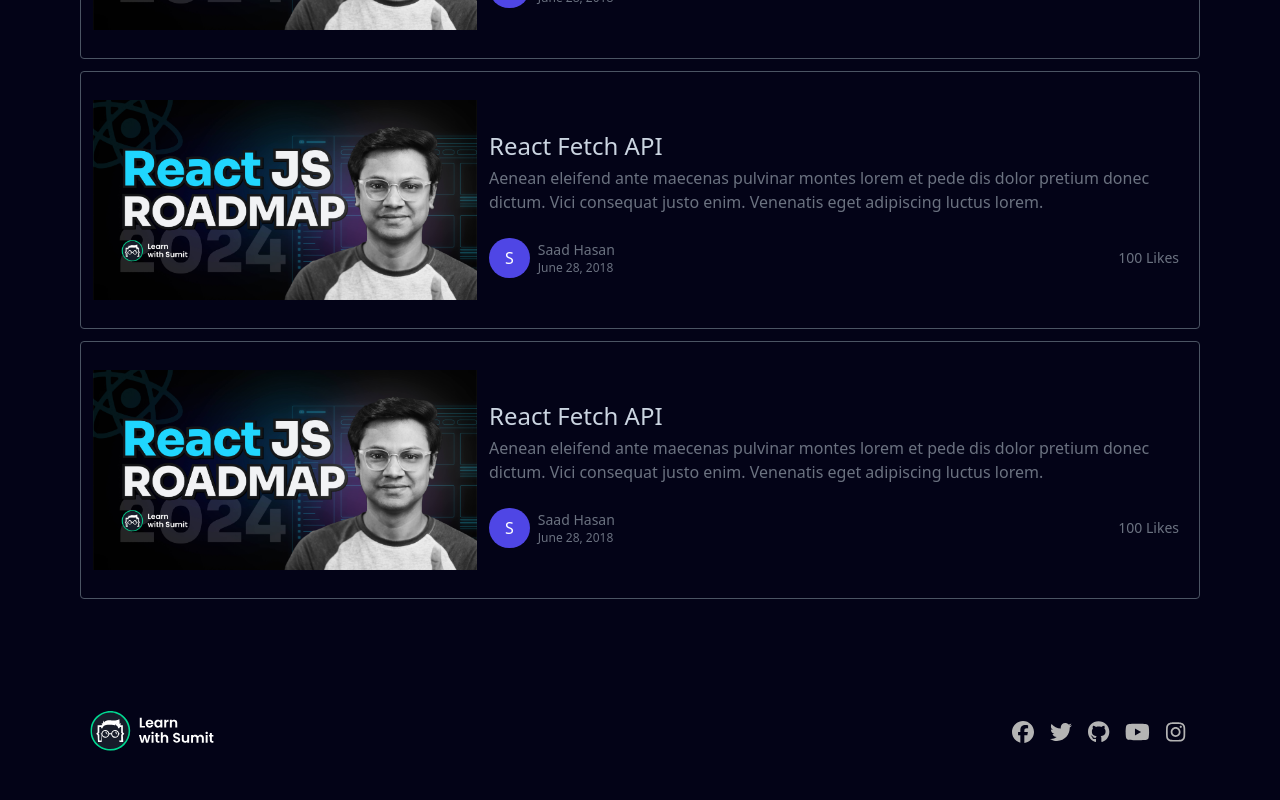
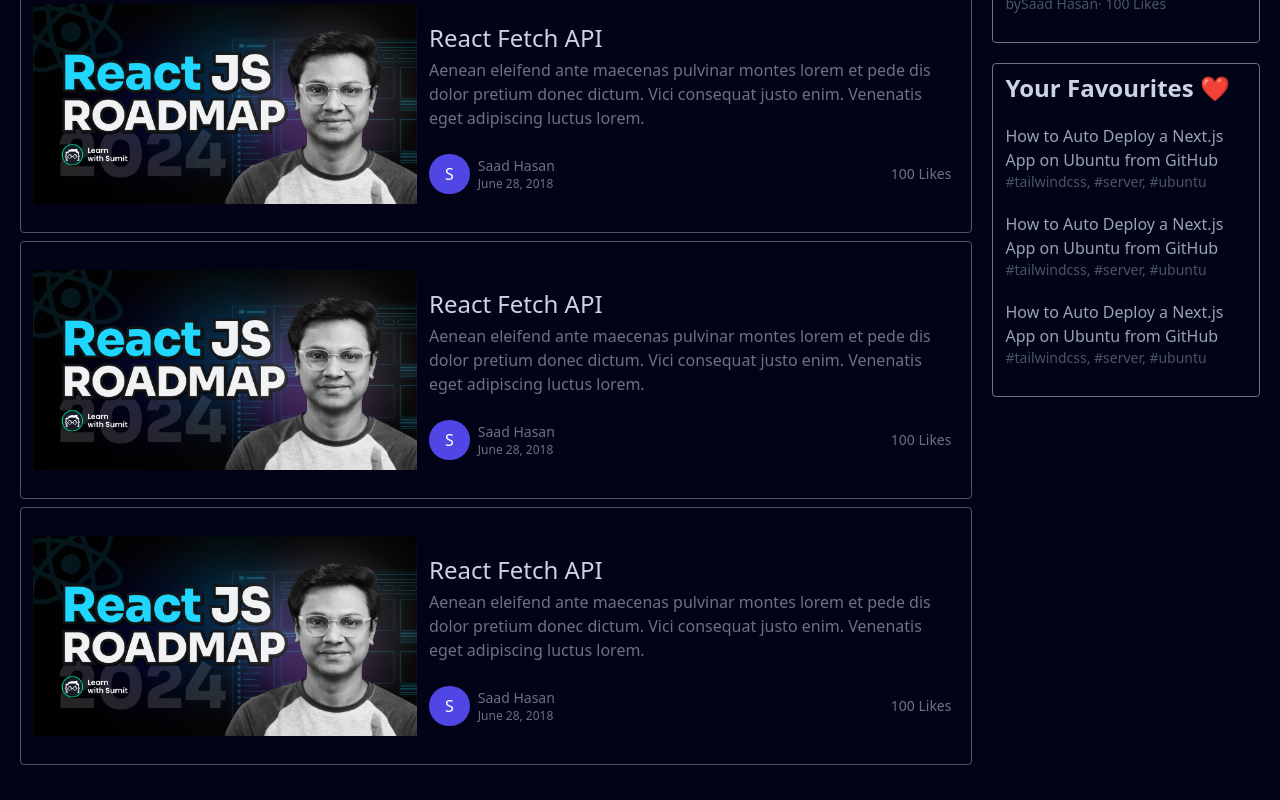
Before and after one commit to Nazim6269/nazimblogs, a React (Vite) app: page /profile in a window 1280 px wide. Shown: the part 820-1620 px from the top of the page. Before the commit the page ends 1572 px from the top, so only its background shows below. Built offline with nearby package versions, Linux system fonts and the light colour scheme.

Commit message:
♻️ refactor: restructure file organization

```diff
--- a/src/App.jsx
+++ b/src/App.jsx
@@ -1,20 +1,18 @@
 import { BrowserRouter, Route, Routes } from "react-router-dom";
 import "./App.css";
-import Footer from "./Components/Footer/Footer";
-import Navbar from "./Components/shared/Navbar/Navbar";
-import Container from "./Components/ui/container/Container";
 import CreateBlog from "./screens/CreateBlog/CreateBlog";
 import Home from "./screens/Home/Home";
 import Login from "./screens/Login/Login";
 import Profile from "./screens/Profile/Profile";
 import Register from "./screens/Register/Register";
+import Navbar from "./Components/Navbar/Navbar";
+import Footer from "./Components/Footer/Footer";
 
 function App() {
   return (
     <>
       <BrowserRouter>
         <Navbar />
-        <Container>
         <Routes>
           <Route exact path="/" element={<Home />} />
           <Route exact path="/login" element={<Login />} />
@@ -22,7 +20,6 @@
           <Route exact path="/create-blog" element={<CreateBlog />} />
           <Route exact path="/profile" element={<Profile />} />
         </Routes>
-        </Container>
         <Footer />
       </BrowserRouter>
     </>
--- /dev/null
+++ b/src/Components/BlogCard/BlogCard.jsx
@@ -0,0 +1,39 @@
+const BlogCard = () => {
+  return (
+    <div className="flex justify-center items-center gap-3 text-white  px-3 py-7 border rounded border-gray-600 transition duration-300 hover:ease-in hover:border-blue-400">
+      <img className="w-96 " src="/React-Roadmap.jpg" alt="" />
+      <div className="mt-2">
+        <h3 className="text-slate-300 text-xl lg:text-2xl">React Fetch API</h3>
+        <p className="mb-6 text-base text-gray-500 mt-1 ">
+          Aenean eleifend ante maecenas pulvinar montes lorem et pede dis dolor
+          pretium donec dictum. Vici consequat justo enim. Venenatis eget
+          adipiscing luctus lorem.
+        </p>
+
+        {/* <!-- Meta Informations --> */}
+        <div className=" flex justify-between items-center">
+          <div className="flex items-center capitalize space-x-2">
+            <div className="avater-img bg-indigo-600 text-white px-4 py-2 rounded-full">
+              <span className="">S</span>
+            </div>
+
+            <div>
+              <h5 className="text-gray-500 text-sm">
+                <a href="./profile.html">Saad Hasan</a>
+              </h5>
+              <div className="flex items-center text-xs text-gray-500">
+                <span>June 28, 2018</span>
+              </div>
+            </div>
+          </div>
+
+          <div className="text-sm px-2 py-1 text-gray-500">
+            <span>100 Likes</span>
+          </div>
+        </div>
+      </div>
+    </div>
+  );
+};
+
+export default BlogCard;
--- a/src/Components/Footer/footer.module.css
+++ b/src/Components/Footer/footer.module.css
@@ -2,7 +2,7 @@
   display: flex;
   justify-content: space-between;
   align-items: center;
-  padding: 0 90px;
+  padding: 20px 90px;
 }
 
 .image {
--- a/src/Components/shared/Navbar/Navbar.jsx
+++ b/src/Components/Navbar/Navbar.jsx
@@ -8,7 +8,9 @@
     <>
       <div className={styled.navbar}>
         <div className={styled.leftPanel}>
-          <img src="/logo.svg" alt="header logo" />
+          <Link to={"/"}>
+            <img src="/logo.svg" alt="header logo" />
+          </Link>
         </div>
         <div className={styled.rightPanel}>
           <Link to={"/create-blog"}>
--- a/src/Components/shared/SideBar/SideBar.jsx
+++ b/src/Components/SideBar/SideBar.jsx
@@ -1,5 +1,5 @@
-import Favorite from "../../Favorite/Favorite";
-import PopularBlog from "../../PopularBlog/PopularBlog";
+import Favorite from "../../Components/Favorite/Favorite";
+import PopularBlog from "../../Components/PopularBlog/PopularBlog";
 
 const SideBar = () => {
   return (
--- a/src/screens/BlogCards/BlogCards.jsx
+++ b/src/screens/BlogCards/BlogCards.jsx
@@ -1,38 +1,19 @@
+import BlogCard from "../../Components/BlogCard/BlogCard";
+import SideBar from "../../Components/SideBar/SideBar";
+
 const BlogCards = () => {
   return (
-    <div className="flex justify-center items-center gap-3 text-white  px-3 py-7 border rounded border-gray-600 transition duration-300 hover:ease-in hover:border-blue-400">
-      <img className="w-96 " src="/React-Roadmap.jpg" alt="" />
-      <div className="mt-2">
-        <h3 className="text-slate-300 text-xl lg:text-2xl">React Fetch API</h3>
-        <p className="mb-6 text-base text-gray-500 mt-1 ">
-          Aenean eleifend ante maecenas pulvinar montes lorem et pede dis dolor
-          pretium donec dictum. Vici consequat justo enim. Venenatis eget
-          adipiscing luctus lorem.
-        </p>
-
-        {/* <!-- Meta Informations --> */}
-        <div className=" flex justify-between items-center">
-          <div className="flex items-center capitalize space-x-2">
-            <div className="avater-img bg-indigo-600 text-white px-4 py-2 rounded-full">
-              <span className="">S</span>
-            </div>
-
-            <div>
-              <h5 className="text-gray-500 text-sm">
-                <a href="./profile.html">Saad Hasan</a>
-              </h5>
-              <div className="flex items-center text-xs text-gray-500">
-                <span>June 28, 2018</span>
-              </div>
-            </div>
-          </div>
-
-          <div className="text-sm px-2 py-1 text-gray-500">
-            <span>100 Likes</span>
-          </div>
+    <>
+      <div className="flex gap-5 m-5">
+        <div className="flex flex-col gap-2">
+          <BlogCard />
+          <BlogCard />
+          <BlogCard />
+          <BlogCard />
         </div>
+        <SideBar />
       </div>
-    </div>
+    </>
   );
 };
 
--- a/src/screens/CreateBlog/CreateBlog.jsx
+++ b/src/screens/CreateBlog/CreateBlog.jsx
@@ -54,7 +54,7 @@
         </div>
 
         <a
-          href="./createBlog.html"
+          href="#"
           className="bg-indigo-600 text-white px-6 py-2 md:py-3 rounded-md hover:bg-indigo-700 transition-all duration-200"
         >
           Create Blog
--- a/src/screens/Home/Home.jsx
+++ b/src/screens/Home/Home.jsx
@@ -1,30 +1,9 @@
-import SideBar from "../../Components/shared/SideBar/SideBar";
 import BlogCards from "../BlogCards/BlogCards";
 
 const Home = () => {
   return (
-    <div className="w-4/6 my-4">
-      {/* <Login /> */}
-
-      {/* <Register /> */}
-
-      {/* {<SingleBlog />} */}
-
-      <div className="flex gap-5 m-5">
-        <div className="flex flex-col gap-2">
-          <BlogCards />
-          <BlogCards />
-          <BlogCards />
-          <BlogCards />
-          <BlogCards />
-        </div>
-        <SideBar />
-      </div>
-
-      {/* <CreateBlog /> */}
-
-      {/* <Profile /> */}
-      {/* <SearchPopup /> */}
+    <div>
+      <BlogCards />
     </div>
   );
 };
--- a/src/screens/Login/Login.jsx
+++ b/src/screens/Login/Login.jsx
@@ -1,4 +1,5 @@
-import InputGroup from "../../Components/shared/InputGroup";
+import { Link } from "react-router-dom";
+import InputGroup from "../../Components/InputGroup/InputGroup";
 import Button from "../../Components/ui/button/Button";
 import styled from "../Register/register.module.css";
 
@@ -15,7 +16,7 @@
 
         <div className={styled.formFooter}>
           <p>Don{"'"}t have an account?</p>
-          <a href="/">Register</a>
+          <Link to={"/register"}>Register</Link>
         </div>
       </form>
     </div>
--- a/src/screens/Register/Register.jsx
+++ b/src/screens/Register/Register.jsx
@@ -1,4 +1,5 @@
-import InputGroup from "../../Components/shared/InputGroup";
+import { Link } from "react-router-dom";
+import InputGroup from "../../Components/InputGroup/InputGroup";
 import Button from "../../Components/ui/button/Button";
 import styled from "./register.module.css";
 
@@ -19,7 +20,7 @@
 
         <div className={styled.formFooter}>
           <p>Already have an account?</p>
-          <a href="/">Login</a>
+          <Link to={"/login"}>Login</Link>
         </div>
       </form>
     </div>
```
Also changed, not shown: src/Components/InputGroup/InputGroup.jsx (renamed from src/Components/shared/InputGroup.jsx), src/Components/Navbar/navbar.module.css (renamed from src/Components/shared/Navbar/navbar.module.css). Lines whose indentation alone changed are shown as unchanged.
